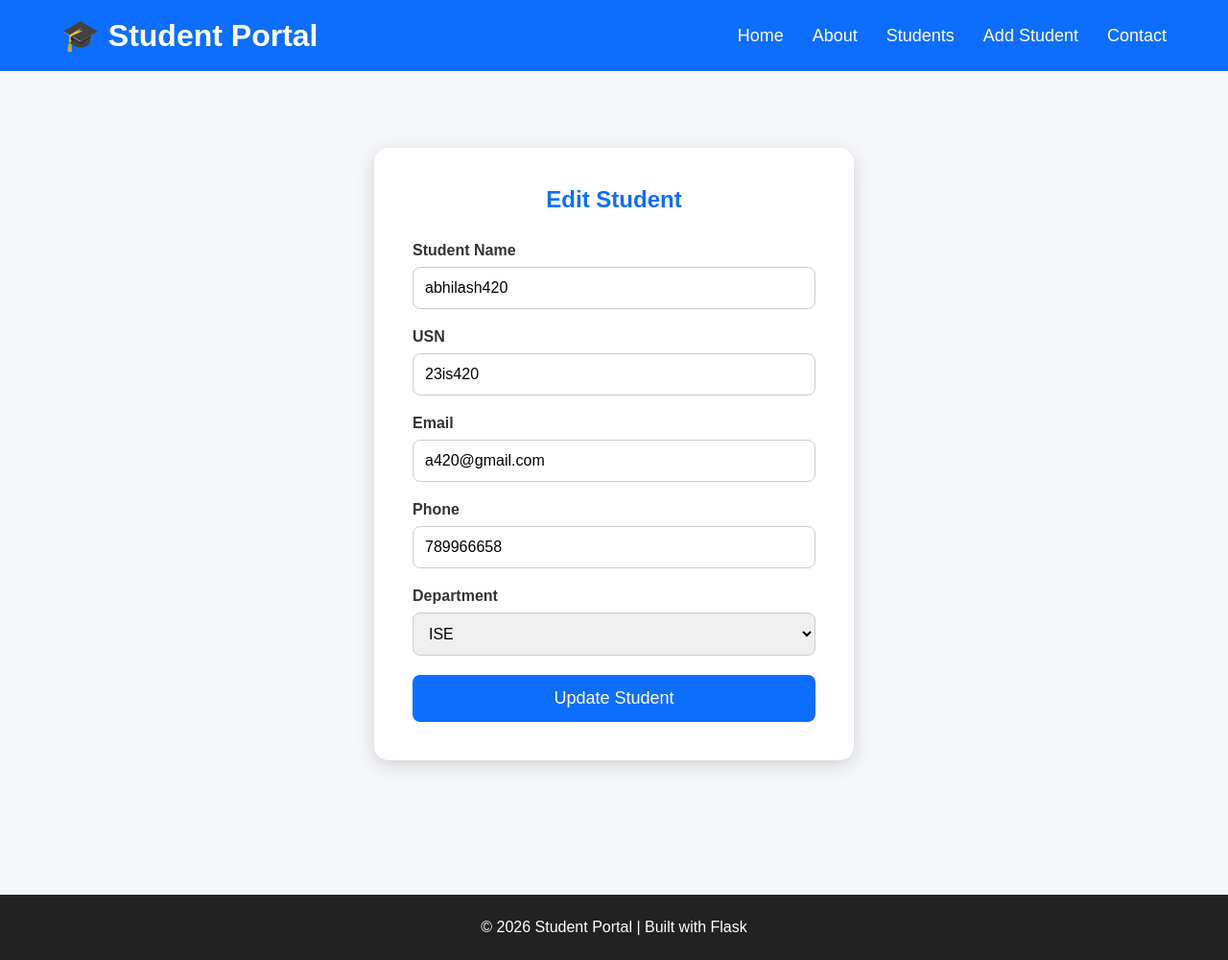
After one commit to abhilash1704/student_registrtion_flask, a Flask app: page /edit-student/1 in a window 1280 px wide. The commit adds this page. Shown: the whole page at 96% size. Run offline with Flask 3, Linux system fonts and the light colour scheme; data comes from the database, SQL or seed files in the repository; both versions use the stored data as it was after the commit.

Commit message:
flask updated

```diff
--- a/app.py
+++ b/app.py
@@ -1,5 +1,12 @@
 from flask import Flask, render_template, request, redirect, url_for, flash
-from database import insert_student, get_students
+
+from database import (
+    insert_student,
+    get_students,
+    get_student_by_id,
+    update_student
+)
+
 app = Flask(__name__)
 
 # Secret Key
@@ -37,6 +44,44 @@ def student_list():
         "students.html",
         students=students
     )
+
+# -----------------------------
+# Edit Student Page
+# -----------------------------
+@app.route("/edit-student/<int:id>")
+def edit_student(id):
+
+    student = get_student_by_id(id)
+
+    return render_template(
+        "edit_student.html",
+        student=student
+    )
+
+# -----------------------------
+# Update Student
+# -----------------------------
+@app.route("/update-student/<int:id>", methods=["POST"])
+def update_student_route(id):
+
+    name = request.form["name"]
+    usn = request.form["usn"]
+    email = request.form["email"]
+    phone = request.form["phone"]
+    department = request.form["department"]
+
+    update_student(
+        id,
+        name,
+        usn,
+        email,
+        phone,
+        department
+    )
+
+    flash("Student updated successfully!", "success")
+
+    return redirect(url_for("student_list"))
 
 
 # -----------------------------
--- a/database.py
+++ b/database.py
@@ -43,7 +43,9 @@ def create_table():
     print("Students Table Created Successfully!")
 
 
-# Insert Student into Database
+# ---------------------------------
+# Insert Student
+# ---------------------------------
 def insert_student(name, usn, email, phone, department):
 
     connection = connect_db()
@@ -63,6 +65,7 @@ def insert_student(name, usn, email, phone, department):
 
     print("Student Saved Successfully!")
 
+
 # ---------------------------------
 # Get All Students
 # ---------------------------------
@@ -81,8 +84,51 @@ def get_students():
     return students
 
 
+# ---------------------------------
+# Get One Student By ID
+# ---------------------------------
+def get_student_by_id(student_id):
+
+    connection = connect_db()
+
+    cursor = connection.cursor()
+
+    cursor.execute(
+        "SELECT * FROM students WHERE id = ?",
+        (student_id,)
+    )
+
+    student = cursor.fetchone()
+
+    connection.close()
+
+    return student
+
+
 create_table()
 
-#students = get_students()
+# ---------------------------------
+# Update Student
+# ---------------------------------
+def update_student(id, name, usn, email, phone, department):
 
-#print(students)
+    connection = connect_db()
+
+    cursor = connection.cursor()
+
+    cursor.execute("""
+        UPDATE students
+        SET
+            name = ?,
+            usn = ?,
+            email = ?,
+            phone = ?,
+            department = ?
+        WHERE id = ?
+    """, (name, usn, email, phone, department, id))
+
+    connection.commit()
+
+    connection.close()
+
+    print("Student Updated Successfully!")
--- a/static/css/style.css
+++ b/static/css/style.css
@@ -501,3 +501,29 @@ tr:hover{
     }
 
 }
+
+
+/* ==========================
+   Edit Button
+========================== */
+
+.edit-btn{
+
+    background:#ffc107;
+    color:black;
+
+    padding:8px 15px;
+
+    border-radius:5px;
+
+    text-decoration:none;
+
+    font-weight:bold;
+
+}
+
+.edit-btn:hover{
+
+    background:#e0a800;
+
+}
--- /dev/null
+++ b/templates/edit_student.html
@@ -0,0 +1,102 @@
+{% extends "base.html" %}
+
+{% block content %}
+
+<section class="form-section">
+
+    <div class="form-container">
+
+        <h2>Edit Student</h2>
+
+        <form action="/update-student/{{ student[0] }}" method="POST">
+
+            <!-- Student Name -->
+            <div class="form-group">
+
+                <label>Student Name</label>
+
+                <input
+                    type="text"
+                    name="name"
+                    value="{{ student[1] }}"
+                    required
+                >
+
+            </div>
+
+            <!-- USN -->
+            <div class="form-group">
+
+                <label>USN</label>
+
+                <input
+                    type="text"
+                    name="usn"
+                    value="{{ student[2] }}"
+                    required
+                >
+
+            </div>
+
+            <!-- Email -->
+            <div class="form-group">
+
+                <label>Email</label>
+
+                <input
+                    type="email"
+                    name="email"
+                    value="{{ student[3] }}"
+                    required
+                >
+
+            </div>
+
+            <!-- Phone -->
+            <div class="form-group">
+
+                <label>Phone</label>
+
+                <input
+                    type="text"
+                    name="phone"
+                    value="{{ student[4] }}"
+                    required
+                >
+
+            </div>
+
+            <!-- Department -->
+            <div class="form-group">
+
+                <label>Department</label>
+
+                <select name="department">
+
+                    <option {% if student[5] == "ISE" %}selected{% endif %}>ISE</option>
+
+                    <option {% if student[5] == "CSE" %}selected{% endif %}>CSE</option>
+
+                    <option {% if student[5] == "ECE" %}selected{% endif %}>ECE</option>
+
+                    <option {% if student[5] == "EEE" %}selected{% endif %}>EEE</option>
+
+                    <option {% if student[5] == "ME" %}selected{% endif %}>ME</option>
+
+                </select>
+
+            </div>
+
+            <button type="submit" class="btn">
+
+                Update Student
+
+            </button>
+
+        </form>
+
+    </div>
+
+</section>
+
+{% endblock %}
```
Also changed, not shown: templates/students.html (+7 -0 lines), students.db.
